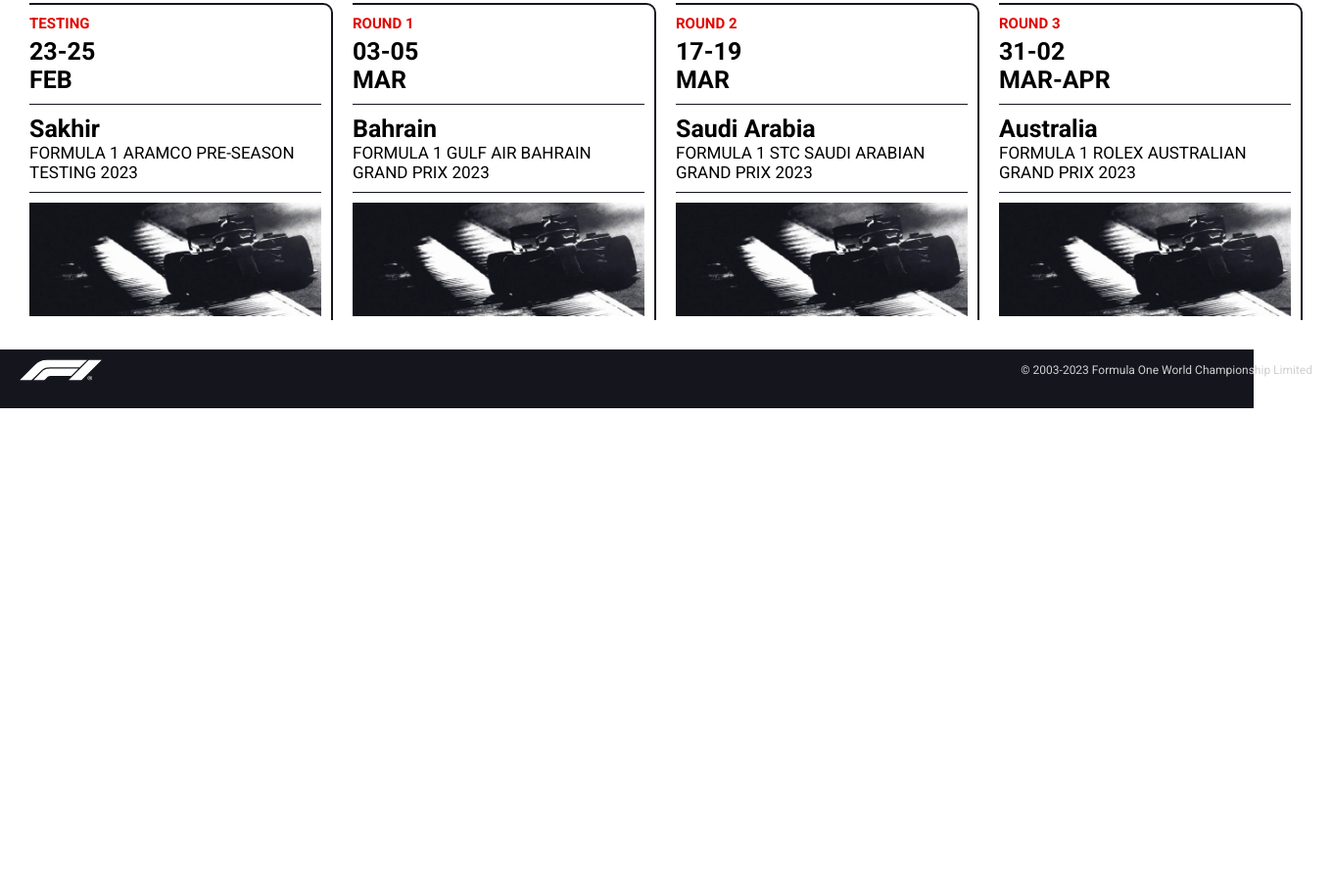
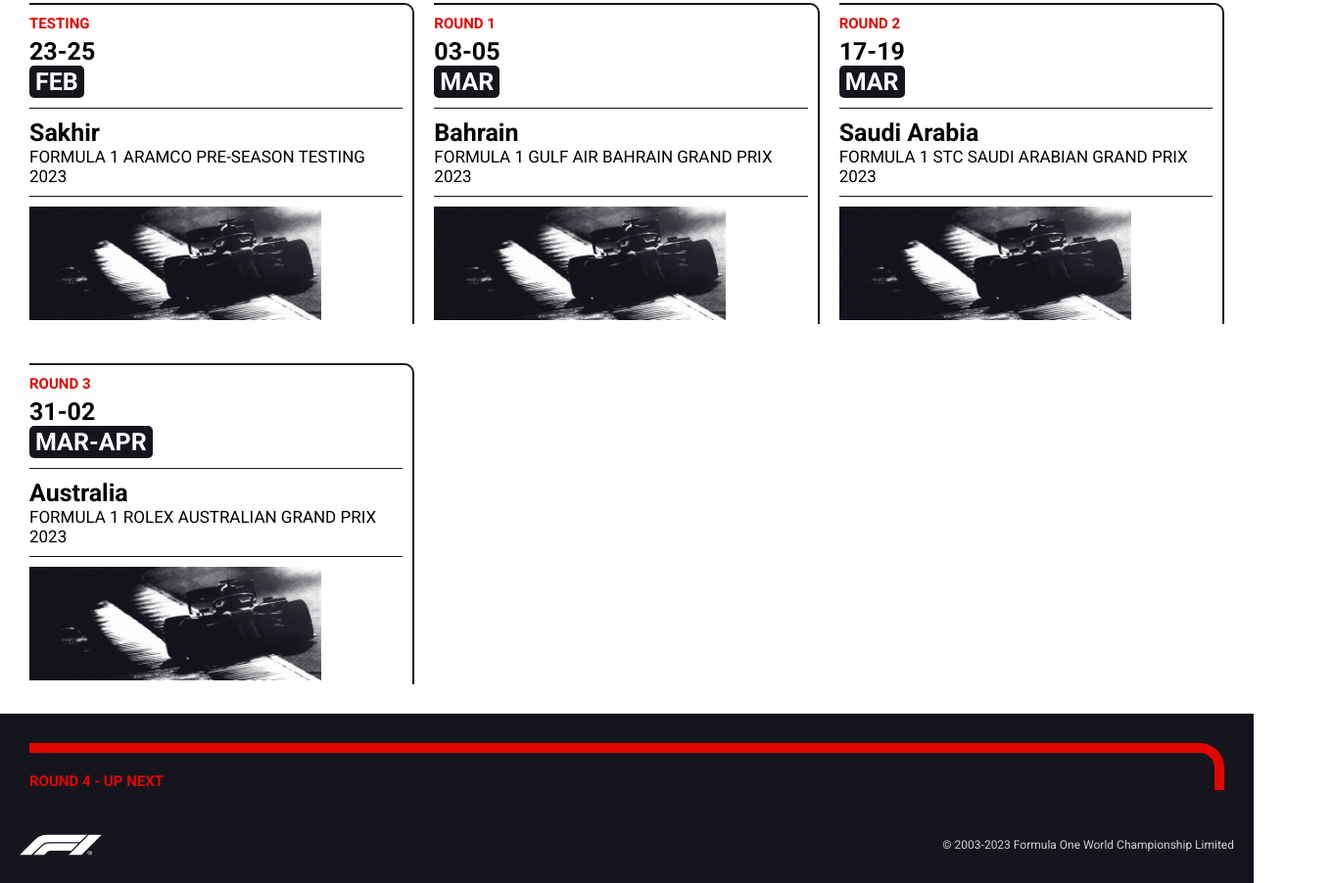
Before and after one commit to BenPham14/f1-website, a plain HTML site: page f1-website/schedule.html in a window 1280 px wide. Shown: the part 243-1145 px from the top of the page at 98% size, 1360 px wide, since content can reach past the window. Before the commit the page ends 800 px from the top, so only its background shows below. Drawn offline with Linux system fonts and the light colour scheme.

Commit message:
Add grid layout and next race section to schedule.html

```diff
--- a/f1-website/schedule.html
+++ b/f1-website/schedule.html
@@ -32,7 +32,7 @@
     </nav>
 
     <section class="content">
-        <div class="past-races flex column">
+        <div class="past-races">
 
             <div class="flex">
                 <div>
@@ -46,7 +46,7 @@
                 </div>
             </div>
 
-            <div class="flex">
+            <div class="flex races">
                 <div>
                     <h4>TESTING</h4>
                     <h2>23-25</h2>
@@ -95,6 +95,14 @@
         </div>
     </section>
 
+    <section class="bkg-black">
+        <div class="next-race">
+            <div>
+                <h4>ROUND 4 - UP NEXT</h4>
+            </div>
+        </div>
+    </section>
+
     <footer class="bkg-black">
         <div class="footer flex content">
             <img src="assets/f1_logo.svg" alt="Formula 1">
--- a/f1-website/styles.css
+++ b/f1-website/styles.css
@@ -63,11 +63,6 @@
 
 a {
     text-decoration: none;
-}
-
-.content {
-    width: 1360px;
-    margin: 0 auto;
 }
 
 .bkg-red {
@@ -254,12 +249,23 @@
 
 /* ---------- Schedule ---------- */
 
+.schedule h4 {
+    margin: 0 0 5px;
+    font-size: 15px;
+}
+
+.past-races > div:nth-child(1),
+.next-race > div {
+    border-top-right-radius: 25px;
+    margin-top: 20px;
+    padding: 20px 20px 0 0;
+}
+
+/* Past Races */
+
 .past-races > div:nth-child(1) {
     border-top: 10px solid #15151E;
     border-right: 10px solid #15151E;
-    border-top-right-radius: 25px;
-    margin-top: 20px;
-    padding: 20px 20px 0 0;
     justify-content: space-between;
 }
 
@@ -267,13 +273,24 @@
     border: 1px solid #ededed;
     border-radius: 5px;
     padding: 20px;
+    width: fit-content;
 }
 
-.past-races > div:nth-child(2) {
+.past-races .races {
     gap: 20px;
+    display: grid;
+    grid-template-columns: 1fr 1fr 1fr 1fr;
 }
 
-.past-races > div:nth-child(2) > div {
+.past-races .races > div > h2:nth-child(3) {
+    background-color: #15151E;
+    width: fit-content;
+    color: white;
+    padding: 2px 6px;
+    border-radius: 5px;
+}
+
+.past-races .races > div {
     border-top: 2px solid #15151E;
     border-right: 2px solid #15151E;
     border-top-right-radius: 10px;
@@ -286,7 +303,37 @@
     height: 1px;
 }
 
-.past-races h4 {
-    margin: 0 0 5px;
-    font-size: 15px;
+/* Next Race */
+
+.next-race > div {
+    border-top: 10px solid #e10600;
+    border-right: 10px solid #e10600;
 }
+
+/* --------- Responsive --------- */
+
+@media only screen and (min-width: 1360px) {
+    .content {
+        width: 1360px;
+        margin: 0 auto;
+    }
+}
+
+@media only screen and (max-width: 1360px) {
+    .past-races .races {
+        grid-template-columns: 1fr 1fr 1fr;
+    }
+}
+
+@media only screen and (max-width: 1055px) {
+    .past-races .races {
+        grid-template-columns: 1fr 1fr;
+    }
+}
+
+@media only screen and (max-width: 930px) {
+    .past-races > div:nth-child(1) {
+        flex-direction: column;
+        gap: 20px;
+    }
+}
```
